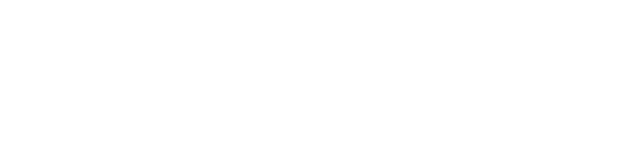
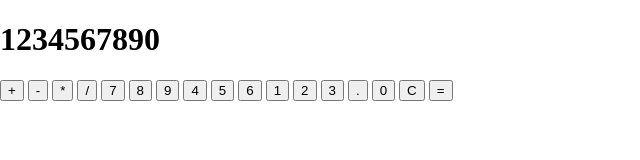
Before and after one commit to Ramon-Carrillo/calculator, a plain HTML site: page index.html in a window 1280 px wide. Shown: the whole page, without its empty margins (0-640 px from the left). Drawn offline with Linux system fonts and the light colour scheme.

Commit message:
finish html layout for calculator

```diff
--- a/index.html
+++ b/index.html
@@ -12,6 +12,33 @@
     <link rel="stylesheet" href="style.css" />
   </head>
   <body>
+    <!--Calculator-->
+    <div class="calculator">
+      <!-- Display -->
+      <div class="calculator-display">
+        <h1>1234567890</h1>
+      </div>
+      <!-- Buttons -->
+      <div class="calculator-buttons">
+        <button class="operator" value="+">+</button>
+        <button class="operator" value="-">-</button>
+        <button class="operator" value="*">*</button>
+        <button class="operator" value="/">/</button>
+        <button value="7">7</button>
+        <button value="8">8</button>
+        <button value="9">9</button>
+        <button value="4">4</button>
+        <button value="5">5</button>
+        <button value="6">6</button>
+        <button value="1">1</button>
+        <button value="2">2</button>
+        <button value="3">3</button>
+        <button class="decimal" value=".">.</button>
+        <button value="0">0</button>
+        <button class="clear" id="clear-btn">C</button>
+        <button class="equal-sign operator" value="=">=</button>
+      </div>
+    </div>
     <!-- Script -->
     <script src="script.js"></script>
   </body>
```
